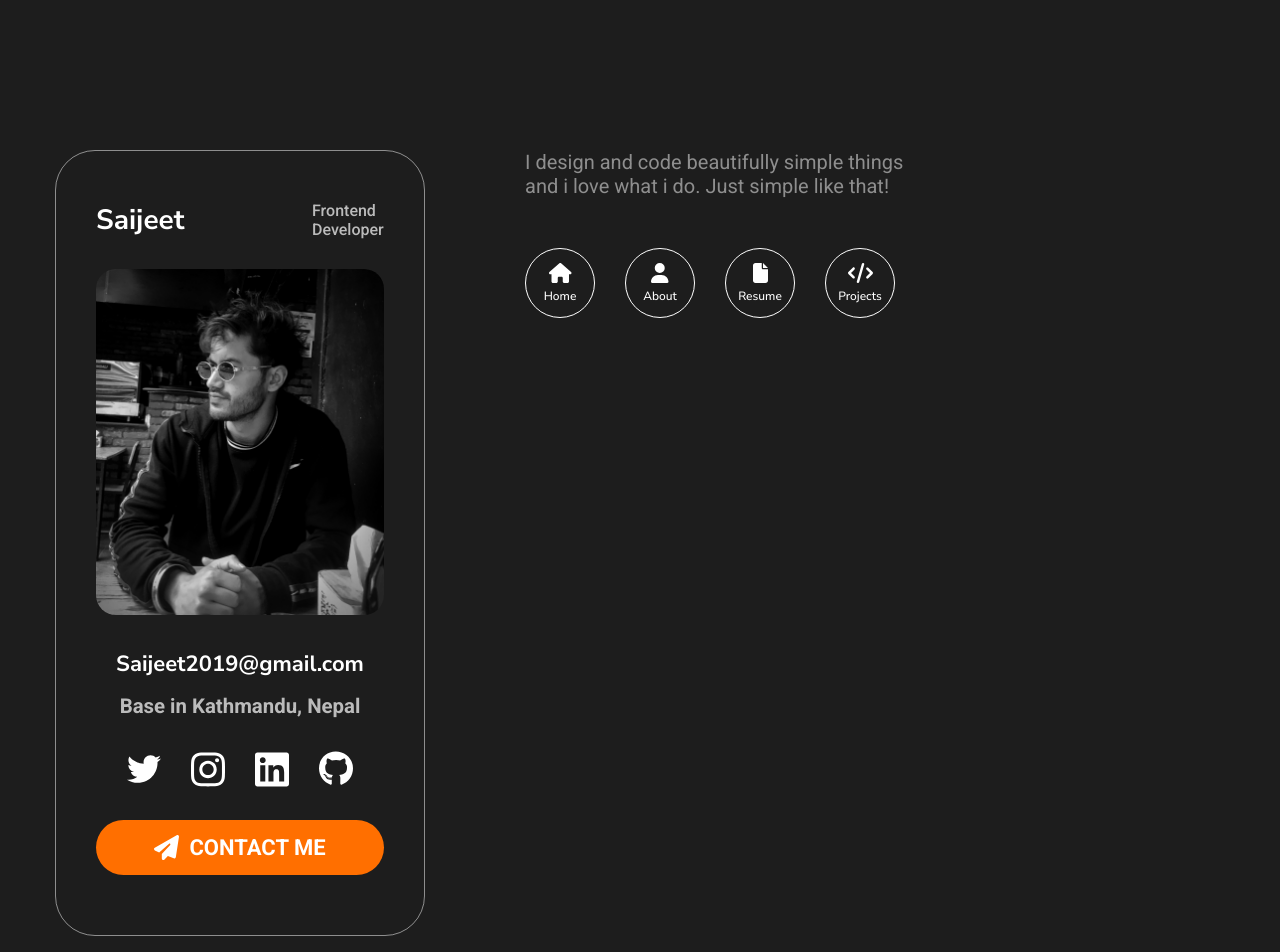
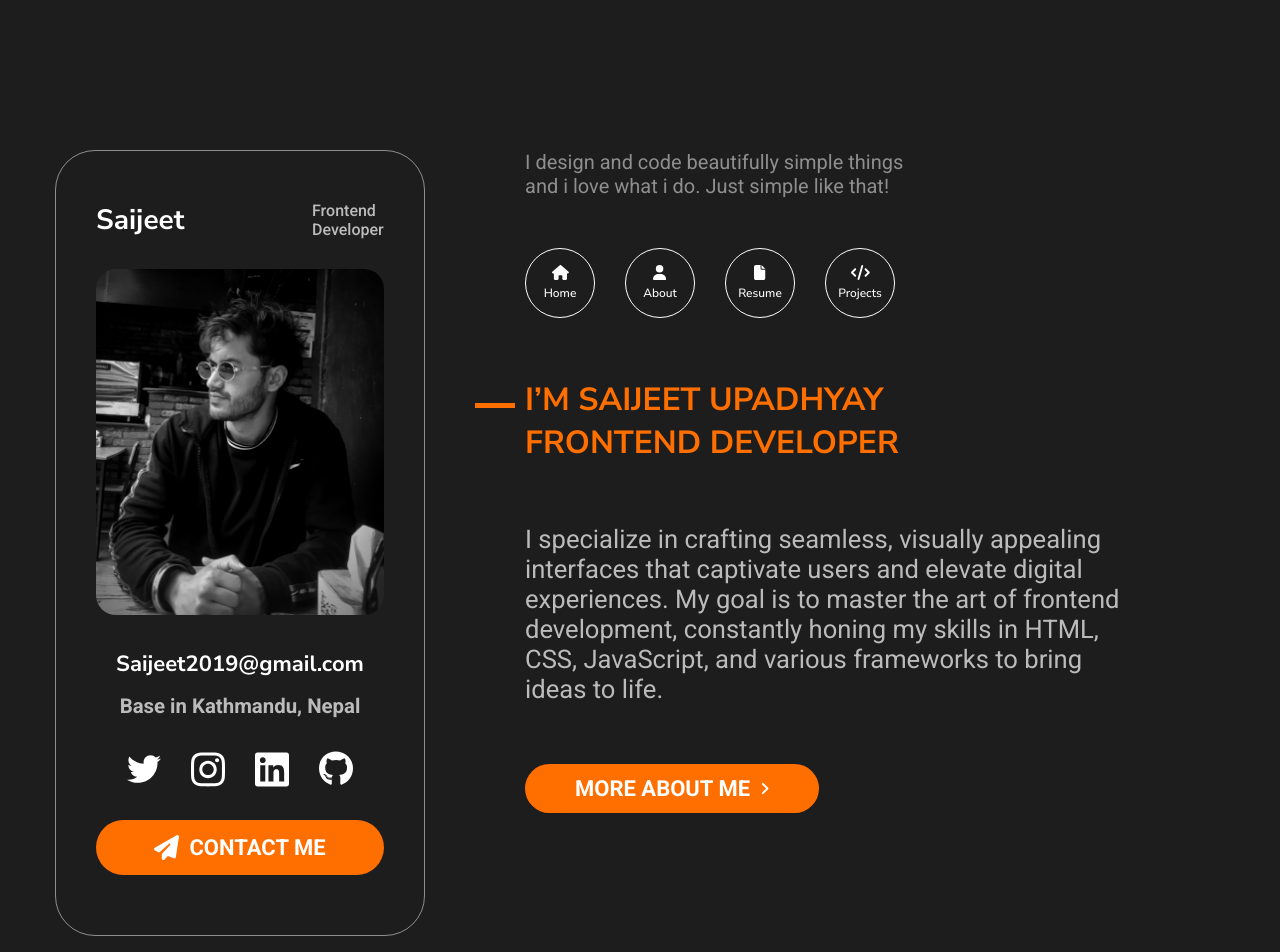
Before and after one commit to Saijeet7/react-portfolio, a React (Vite) app: page / in a window 1280 px wide. Shown: the top 952 px of the page. Built offline with nearby package versions, Linux system fonts and the light colour scheme.

Commit message:
Complete : content part complete

```diff
--- a/src/components/content/Content.styles.js
+++ b/src/components/content/Content.styles.js
@@ -10,3 +10,62 @@ export const TopContenWrap = styled.div`
     max-width: 390px;
   }
 `;
+
+export const Title = styled.h1`
+  font-family: "Nunito Sans", sans-serif;
+  color: #ff6f00;
+  font-size: clamp(1.5rem, 2.5vw, 2.5rem);
+  text-transform: uppercase;
+  max-width: 610px;
+  font-weight: 700;
+  width: 100%;
+  strong {
+    font-size: clamp(2rem, 2.5vw, 3rem);
+    font-weight: 700;
+  }
+  margin-bottom: 60px;
+  position: relative;
+  &:before {
+    position: absolute;
+    content: "";
+    width: 40px;
+    height: 5px;
+    background: #ff6f00;
+    top: 25px;
+    right: calc(100% + 10px);
+  }
+`;
+
+export const Description = styled.div`
+  color: rgba(255, 255, 255, 0.7);
+  font-family: Roboto;
+  font-size: clamp(1.125rem, 2vw, 1.625rem);
+  font-weight: 400;
+  max-width: 600px;
+  margin-bottom: 60px;
+`;
+
+export const Button = styled.a`
+  background-color: #ff6f00;
+  flex-wrap: wrap;
+  display: inline-flex;
+  border-radius: 40px;
+  justify-content: center;
+  align-items: center;
+  gap: 10px;
+  color: #ffffff;
+  font-family: Roboto;
+  font-size: 22px;
+  font-weight: 700;
+  text-transform: uppercase;
+  padding: 12px 50px;
+  cursor: pointer;
+  .icon {
+    color: #ffffff;
+    height: 15px;
+  }
+  transition: all 0.2s ease-in;
+  &:hover {
+    background: #1983d4;
+  }
+`;
--- /dev/null
+++ b/src/components/content/ContentButton.jsx
@@ -0,0 +1,14 @@
+import React from "react";
+import { Button } from "./Content.styles";
+import { FontAwesomeIcon } from "@fortawesome/react-fontawesome";
+import { faAngleRight  } from "@fortawesome/free-solid-svg-icons";
+const ContentButton = () => {
+  return (
+    <Button>
+      <span>MORE ABOUT ME</span>{" "}
+      <FontAwesomeIcon icon={faAngleRight } className="icon" />
+    </Button>
+  );
+};
+
+export default ContentButton;
--- /dev/null
+++ b/src/components/content/ContentDescription.jsx
@@ -0,0 +1,14 @@
+import React from "react";
+import { Description } from "./Content.styles";
+
+const ContentDescription = (props) => {
+  return (
+    <>
+      <Description>
+        <p>{props.description}</p>
+      </Description>
+    </>
+  );
+};
+
+export default ContentDescription;
--- /dev/null
+++ b/src/components/content/ContentTitle.jsx
@@ -0,0 +1,16 @@
+import React from "react";
+import { Title } from "./Content.styles";
+
+const ContentTitle = (props) => {
+  return (
+    <>
+      <Title>
+        <strong>{props.title}</strong>
+        <br />
+        {props.subtitle}
+      </Title>
+    </>
+  );
+};
+
+export default ContentTitle;
--- a/src/components/content/index.jsx
+++ b/src/components/content/index.jsx
@@ -1,14 +1,24 @@
 import React from "react";
 import TopContent from "./TopContent";
 import Navigation from "../navigation/index";
+import ContentTitle from "./ContentTitle";
+import ContentDescription from "./ContentDescription";
+import ContentButton from "./ContentButton";
 
 const Content = () => {
   const introText =
     "I design and code beautifully simple things and i love what i do. Just simple like that!";
+  const title = "I’M SAIJEET UPADHYAY ";
+  const subtitle = "Frontend Developer";
+  const description =
+    "I specialize in crafting seamless, visually appealing interfaces that captivate users and elevate digital experiences. My goal is to master the art of frontend development, constantly honing my skills in HTML, CSS, JavaScript, and various frameworks to bring ideas to life.";
   return (
     <div>
       <TopContent text={introText} />
-      <Navigation/>
+      <Navigation />
+      <ContentTitle title={title} subtitle={subtitle} />
+      <ContentDescription description={description} />
+      <ContentButton />
     </div>
   );
 };
--- a/src/components/navigation/Navigation.styles.js
+++ b/src/components/navigation/Navigation.styles.js
@@ -6,11 +6,12 @@ export const NavigationWrap = styled.div`
   flex-wrap: wrap;
   align-items: center;
   gap: 30px;
+  margin-bottom: 60px;
 `;
 
 export const NavigationLink = styled.div`
     border: 1px solid #ffffff;
-    border-radius: 70px;
+    border-radius: 100%;
     width: 70px;
     height: 70px;
     display: flex;
@@ -20,7 +21,7 @@ export const NavigationLink = styled.div`
     flex-direction: column;
     gap: 5px;
     .icon{
-        height: 20px;
+        height: 15px;
         width: auto;
         color: #ffffff;
     }
--- a/src/pages/Home.jsx
+++ b/src/pages/Home.jsx
@@ -2,10 +2,13 @@ import React from "react";
 import HomeContainer from "../layout/HomeContainer";
 import Card from "../components/card/index";
 import Content from "../components/content/index";
-
+import Navigation from "../components/navigation/index";
 const Home = () => {
   return (
     <>
+      {/* <div className="container">
+        <Navigation />
+      </div> */}
       <HomeContainer>
         <Card />
         <Content />
```
